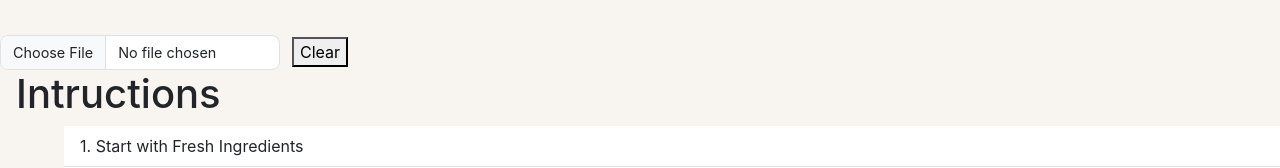
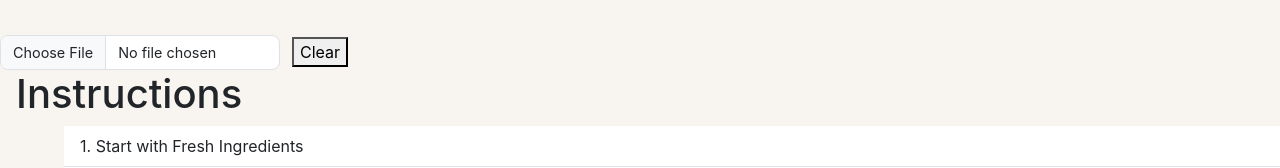
Before and after one commit to prasannask17/SnapNPlate, a React (Create React App) app in the folder SnapNPlate/client/: page / in a window 1280 px wide. Shown: the part 1079-1247 px from the top of the page. Built offline with nearby package versions, Linux system fonts and the light colour scheme.

Commit message:
Update Instructions.js

```diff
--- a/SnapNPlate/client/src/components/Instructions.js
+++ b/SnapNPlate/client/src/components/Instructions.js
@@ -4,7 +4,7 @@ import "../styles.css";
 function Instructions({ instructions }) {
   return (
     <div className="text-start ps-3 mb-5">
-      <h1>Intructions</h1>
+      <h1>Instructions</h1>
       <ul class="list-group list-group-flush ps-5">
         {instructions.map((instruction, ind) => (
           <li className="list-group-item" key={ind}>
```
